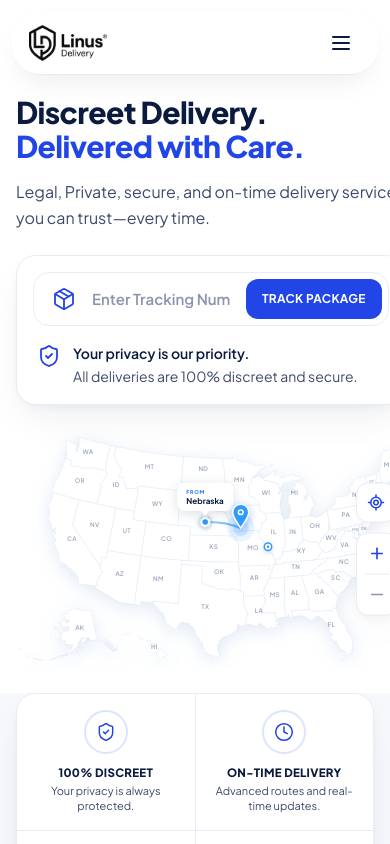
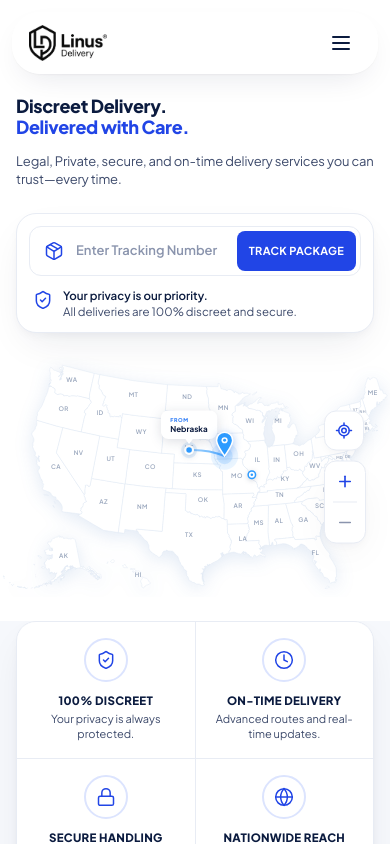
Before and after one commit to mmove3080-svg/linusrdy, a React (Vite) app: page / in a window 390 px wide. Shown: the top 844 px of the page. Built offline with nearby package versions, Linux system fonts and the light colour scheme.

Commit message:
Add files via upload

```diff
--- a/src/components/home/Hero.tsx
+++ b/src/components/home/Hero.tsx
@@ -38,7 +38,7 @@ export function Hero({ onTrack, trackingLoading }: HeroProps) {
             initial="hidden"
             animate="show"
             custom={0}
-            className="text-3xl font-extrabold leading-[1.12] tracking-[-0.02em] text-ink sm:text-4xl xl:text-[2.75rem]"
+            className="text-lg font-extrabold leading-[1.15] tracking-[-0.02em] text-ink sm:text-[2rem] sm:leading-[1.12] xl:text-[2.5rem]"
           >
             Discreet Delivery.
             <span className="block text-brand-600">Delivered with Care.</span>
@@ -49,7 +49,7 @@ export function Hero({ onTrack, trackingLoading }: HeroProps) {
             initial="hidden"
             animate="show"
             custom={1}
-            className="mt-4 max-w-md text-base leading-relaxed text-ink-soft lg:max-w-none lg:text-[13px] lg:leading-snug lg:tracking-[-0.01em] xl:whitespace-nowrap"
+            className="mt-4 max-w-md text-[13px] leading-snug tracking-[-0.01em] text-ink-soft lg:max-w-none xl:whitespace-nowrap"
           >
             Legal, Private, secure, and on-time delivery services you can trust—every time.
           </motion.p>
--- a/src/components/tracking/TrackingCard.tsx
+++ b/src/components/tracking/TrackingCard.tsx
@@ -34,14 +34,14 @@ export function TrackingCard({ onTrack, loading = false }: TrackingCardProps) {
   };
 
   return (
-    <div className="card w-full max-w-xl p-4 sm:p-5">
+    <div className="card w-full max-w-xl p-3 sm:p-5">
       <div
-        className={`flex items-stretch gap-2 rounded-2xl border border-canvas-line bg-white p-1.5 transition-shadow duration-300 focus-within:border-brand-300 focus-within:shadow-glowInput ${
+        className={`flex items-stretch gap-1.5 rounded-xl border border-canvas-line bg-white p-1 transition-shadow duration-300 sm:gap-2 sm:rounded-2xl sm:p-1.5 focus-within:border-brand-300 focus-within:shadow-glowInput ${
           glow ? "border-brand-300 shadow-glowInput" : ""
         }`}
       >
-        <div className="flex items-center pl-3 text-brand-600" aria-hidden="true">
-          <Package className="h-6 w-6" strokeWidth={1.8} />
+        <div className="flex items-center pl-2.5 text-brand-600 sm:pl-3" aria-hidden="true">
+          <Package className="h-5 w-5 sm:h-6 sm:w-6" strokeWidth={1.8} />
         </div>
         <input
           ref={inputRef}
@@ -54,23 +54,23 @@ export function TrackingCard({ onTrack, loading = false }: TrackingCardProps) {
           value={value}
           onChange={(e) => setValue(e.target.value)}
           onKeyDown={(e) => e.key === "Enter" && submit()}
-          className="min-w-0 flex-1 bg-transparent px-2 text-[15px] font-semibold text-ink outline-none ring-0 placeholder:text-ink-faint focus-visible:ring-0"
+          className="min-w-0 flex-1 bg-transparent px-1.5 text-[13px] font-semibold text-ink sm:px-2 sm:text-[15px] outline-none ring-0 placeholder:text-ink-faint focus-visible:ring-0"
         />
         <button
           type="button"
           onClick={submit}
           disabled={loading}
-          className="btn-primary shrink-0 rounded-xl px-4 py-3 text-xs sm:px-6 sm:text-sm"
+          className="btn-primary shrink-0 rounded-lg px-3 py-2.5 text-[11px] sm:rounded-xl sm:px-6 sm:py-3 sm:text-sm"
         >
           {loading ? "Tracking…" : "Track Package"}
         </button>
       </div>
 
-      <div className="mt-4 flex items-start gap-3 px-1">
+      <div className="mt-3 flex items-start gap-2.5 px-1 sm:mt-4 sm:gap-3">
         <span className="mt-0.5 text-brand-600" aria-hidden="true">
-          <ShieldCheck className="h-6 w-6" strokeWidth={1.8} />
+          <ShieldCheck className="h-5 w-5 sm:h-6 sm:w-6" strokeWidth={1.8} />
         </span>
-        <p className="text-sm leading-relaxed text-ink-soft">
+        <p className="text-[11.5px] leading-snug text-ink-soft sm:text-sm sm:leading-relaxed">
           <span className="font-semibold text-ink">Your privacy is our priority.</span>
           <br />
           All deliveries are 100% discreet and secure.
```
